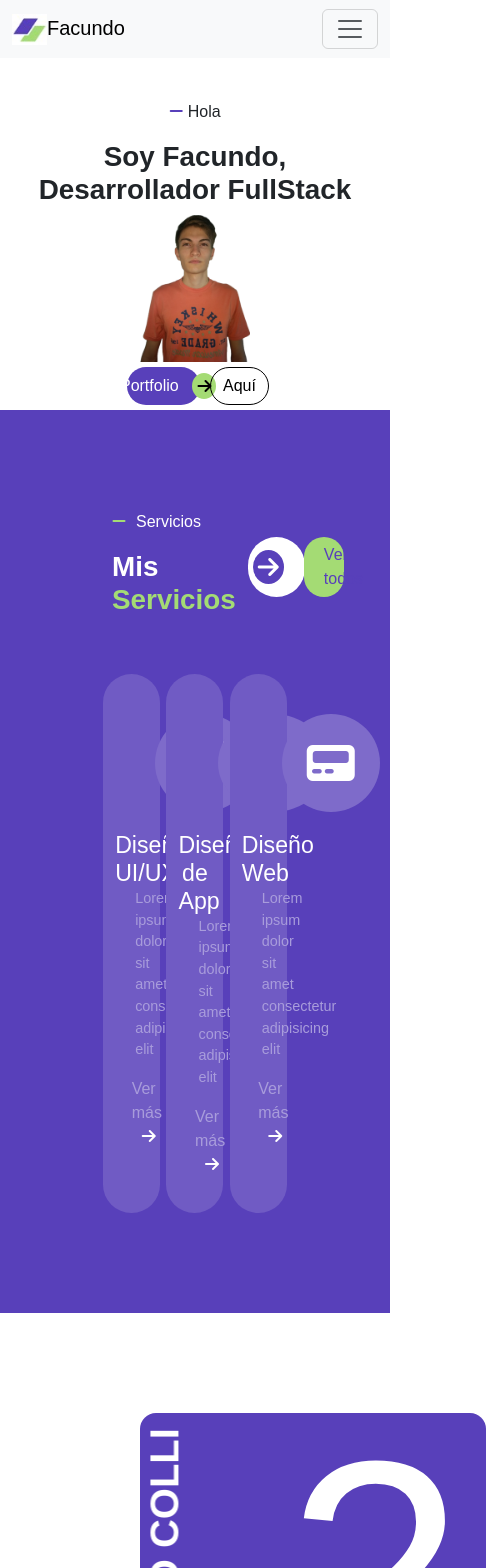
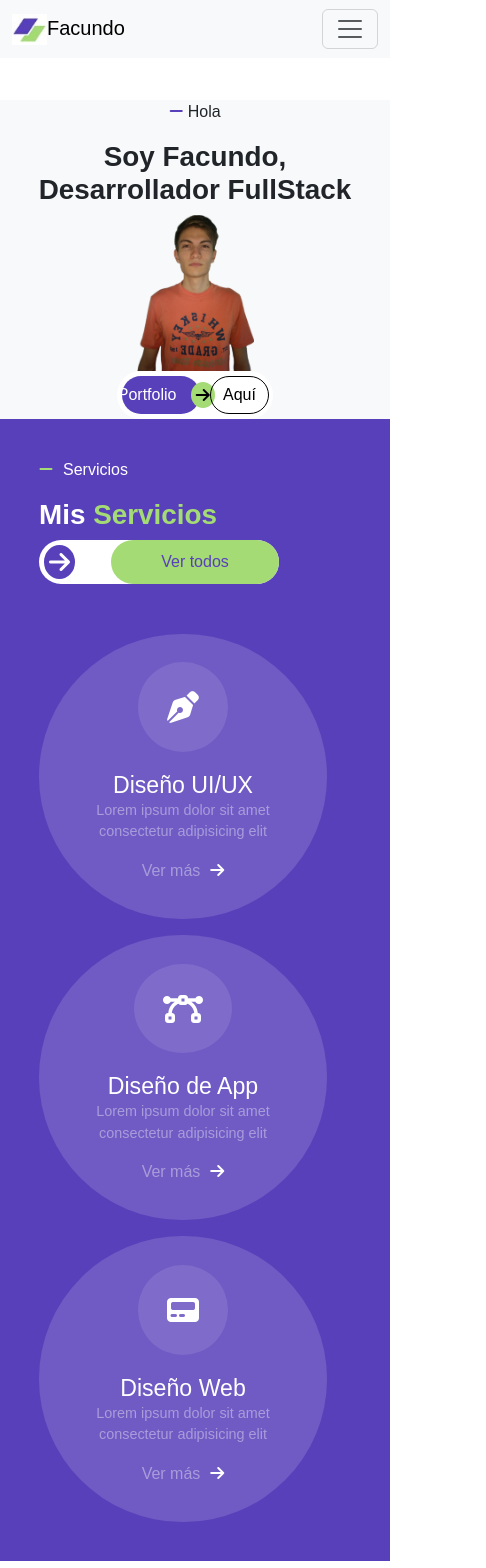
Before and after one commit to FacundoColli/Portfolio, a React (Vite) app: page / in a window 390 px wide. Shown: the top 1568 px of the page, 486 px wide, since content can reach past the window. Built offline with nearby package versions, Linux system fonts and the light colour scheme.

Commit message:
Arregle Responsive Servicios

```diff
--- a/src/Component/Main/Hero/Hero.css
+++ b/src/Component/Main/Hero/Hero.css
@@ -1,5 +1,6 @@
 .hero{
     margin-top: 100px;
+    width: 100%;
 }
 
 .fa-minus{
--- a/src/Component/Main/Hero/Hero.jsx
+++ b/src/Component/Main/Hero/Hero.jsx
@@ -4,7 +4,7 @@ function Hero(){
 
     return(
         <>
-        <section class="hero container text-center">
+        <section class="hero bg-body-tertiary text-center">
             <article>
                 <p><i class="fa-solid fa-minus"></i> Hola</p>
                 <h1>Soy Facundo,<br/>Desarrollador FullStack</h1>
--- a/src/Component/Main/Servicios/Servicios.css
+++ b/src/Component/Main/Servicios/Servicios.css
@@ -1,8 +1,9 @@
 .services{
+    width: 100%;
     display: flex;
     flex-direction: column;
     gap: 50px;
-    padding: 100px;
+    padding: 10%;
     background-color: #5840ba;
     color: white;
 }
@@ -22,7 +23,7 @@
 }
 
 .services .btnFlecha{
-    width: 30%;
+    width: 15rem;
     background-color: white;
 }
 
@@ -38,18 +39,18 @@
 .cards{
     background-color: #705BC4;
     border-radius: 20rem;
-
-    width: 30%;
+    width: 18rem;
 }
 
 .cards i{
     background-color: #7E6BCA;
     border-radius: 50%;
     color: white;
-    padding: 25px;
-    font-size: 3rem;
-    margin: 40px;
+    padding: 10%;
+    font-size: 200%;
+    margin: 10%;
     margin-bottom: 20px;
+    align-self: center;
 
 }
 
--- a/src/Component/Main/Servicios/Servicios.jsx
+++ b/src/Component/Main/Servicios/Servicios.jsx
@@ -4,8 +4,8 @@ function Servicios(){
 
     return(
         <div className='services'>
-            <div className='d-flex justify-content-between align-items-center'>
-                <div className="container">
+            <div className='d-flex flex-wrap justify-content-between align-items-center'>
+                <div className="">
                     <p><i className="fa-solid fa-minus"></i>Servicios</p>
                     <h1>Mis <span>Servicios</span></h1>
                 </div>
@@ -14,8 +14,8 @@ function Servicios(){
                     <a href="#" className='btn btn-primary'>Ver todos</a>
                 </div>
             </div>
-            <div className='d-flex justify-content-between'>
-                <div className="container text-center cards">
+            <div className='d-flex flex-wrap gap-3 justify-content-between'>
+                <div className=" text-center cards">
                     <i className="fa-solid fa-pen-nib"></i>
                     <div className="card-body">
                         <h3 className="card-title">Diseño UI/UX</h3>
@@ -23,7 +23,7 @@ function Servicios(){
                         <a href="#" className="btn btn-primary">Ver más<i class="fa-solid fa-arrow-right"></i></a>
                     </div>
                 </div>
-                <div className="container text-center cards">
+                <div className=" text-center cards">
                     <i className="fa-solid fa-bezier-curve"></i>
                     <div className="card-body">
                         <h3 className="card-title">Diseño de App</h3>
@@ -31,7 +31,7 @@ function Servicios(){
                         <a href="#" className="btn btn-primary">Ver más<i class="fa-solid fa-arrow-right"></i></a>
                     </div>
                 </div>
-                <div className="container text-center cards">
+                <div className=" text-center cards">
                     <i className="fa-solid fa-pager"></i>
                     <div className="card-body">
                         <h3 className="card-title">Diseño Web</h3>
--- a/src/main.jsx
+++ b/src/main.jsx
@@ -16,10 +16,10 @@ ReactDOM.createRoot(document.getElementById('root')).render(
     <Hero/>
     {/* <Franja/> */}
     <Servicios/>
-    <SobreMi/>
-    <Proyectos/>
+    {/* <SobreMi/> */}
+    {/* <Proyectos/> */}
     {/* <Franja/> */}
-    <Contacto/>
-    <Footer/>
+    {/* <Contacto/> */}
+    {/* <Footer/> */}
   </React.StrictMode>,
 )
```
